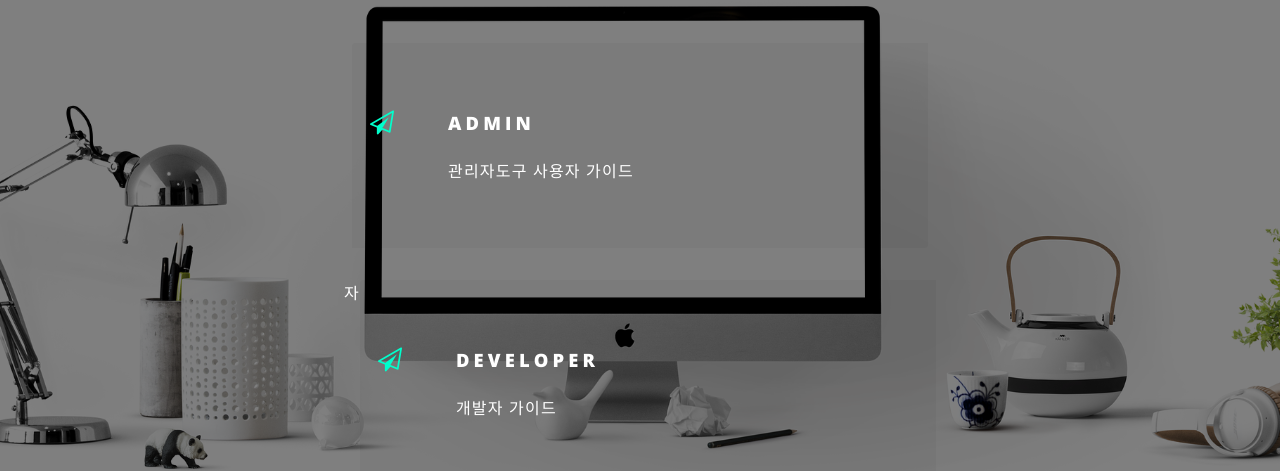
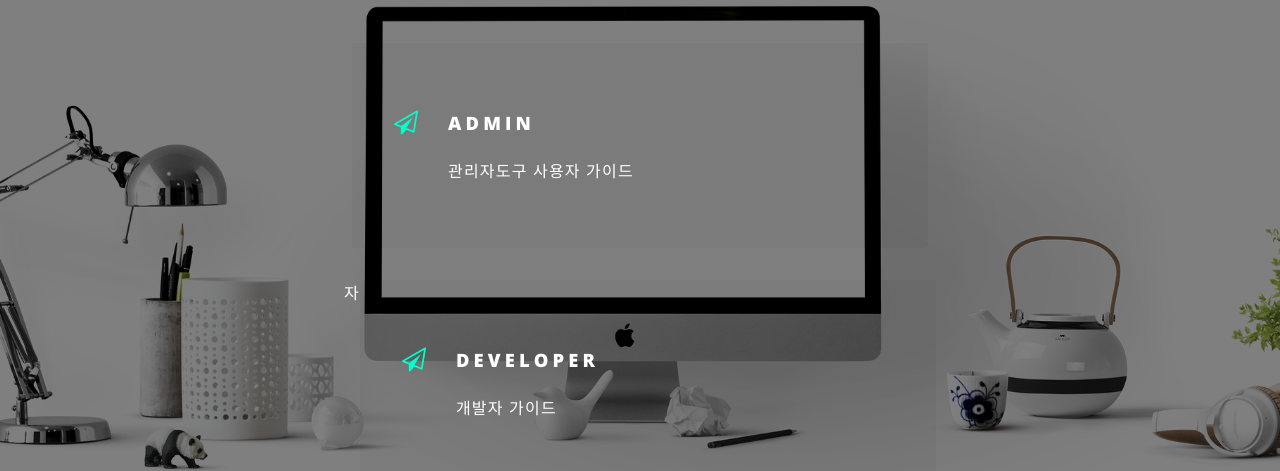
Before and after one commit to rchemist/rchemist.github.io, a Jekyll site: the page built from developers.html, in a window 1280 px wide and 900 px high, scrolled down 943 px. Shown: the part 150-621 px from the top of the window. Built offline with Jekyll 4.4.1, drawn with Linux system fonts in a browser that asks for light colours.

```diff
--- a/css/main.scss
+++ b/css/main.scss
@@ -985,7 +985,7 @@ $baseurl: '{{ site.baseurl }}/images';
 				display: block;
 				color: _palette(accent2, bg);
 				position: absolute;
-				left: 0.75em;
+				left: 1.75em;
 				top: 2.75em;
 				font-size: 1.5em;
 			}
```
